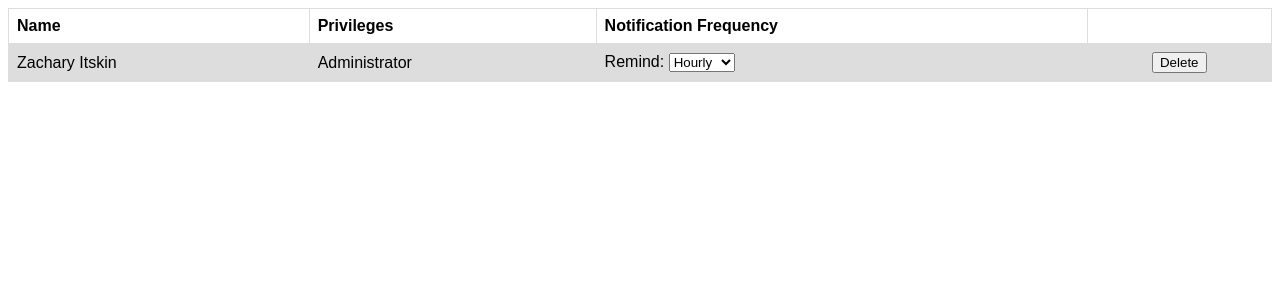
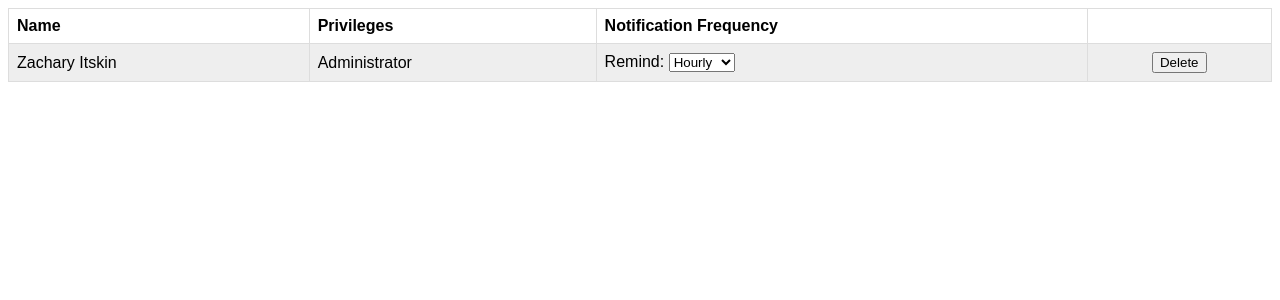
Before and after one commit to Zayitskin/AFSC-Display-Assistant, a PHP site: page /admin.html in a window 1280 px wide. Shown: the top 300 px of the page. Run offline with PHP 8.4, Linux system fonts and the light colour scheme.

Commit message:
Stylesheet Changes
Fixed the tables so that the border lines are visually distinct from the even rows.

```diff
--- a/ludas.css
+++ b/ludas.css
@@ -11,5 +11,5 @@ td, th {
 }
 
 tr:nth-child(even) {
-    background-color: #dddddd;
+    background-color: #eeeeee;
 }
```
